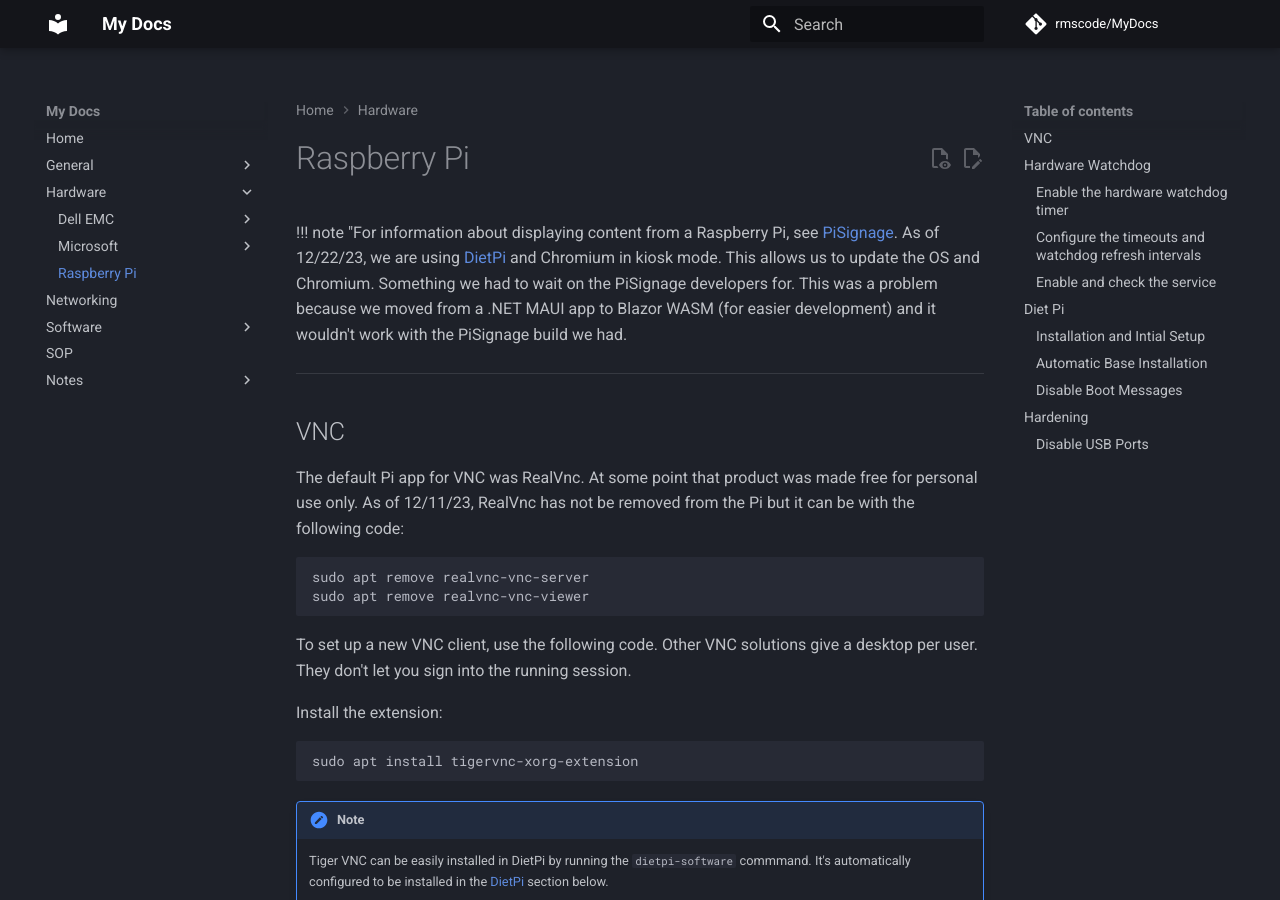
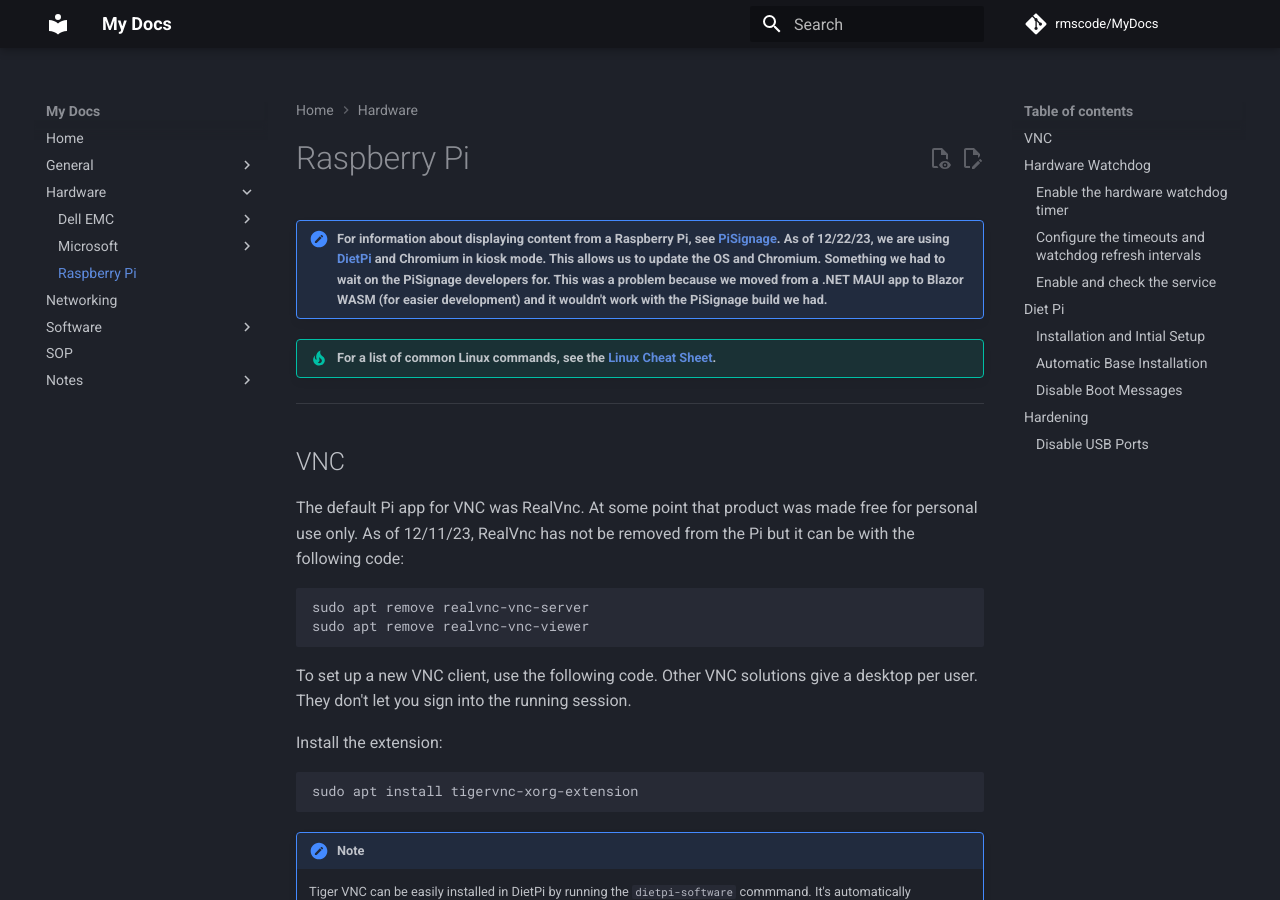
Before and after one commit to rmscode/binary-garden, an MkDocs documentation site: the page built from docs/hardware/raspberrypi.md, in a window 1280 px wide and 900 px high. Built offline with MkDocs 1.6.1 and Material for MkDocs 9.7.7, drawn with Linux system fonts in a browser that asks for light colours; comment, search, counter and statistics services are not loaded.

Commit message:
Update raspberrypi.md

```diff
--- a/docs/hardware/raspberrypi.md
+++ b/docs/hardware/raspberrypi.md
@@ -1,6 +1,8 @@
 # Raspberry Pi
 
-!!! note "For information about displaying content from a Raspberry Pi, see [PiSignage](../software/pisignage.md). As of 12/22/23, we are using [DietPi](../hardware/raspberrypi.md#diet-pi) and Chromium in kiosk mode. This allows us to update the OS and Chromium. Something we had to wait on the PiSignage developers for. This was a problem because we moved from a .NET MAUI app to Blazor WASM (for easier development) and it wouldn't work with the PiSignage build we had.
+!!! note "For information about displaying content from a Raspberry Pi, see [PiSignage](../software/pisignage.md). As of 12/22/23, we are using [DietPi](../hardware/raspberrypi.md#diet-pi) and Chromium in kiosk mode. This allows us to update the OS and Chromium. Something we had to wait on the PiSignage developers for. This was a problem because we moved from a .NET MAUI app to Blazor WASM (for easier development) and it wouldn't work with the PiSignage build we had."
+
+!!! tip "For a list of common Linux commands, see the [Linux Cheat Sheet](../general/linux-cheat-sheet.md)."
 
 ---
 
```
